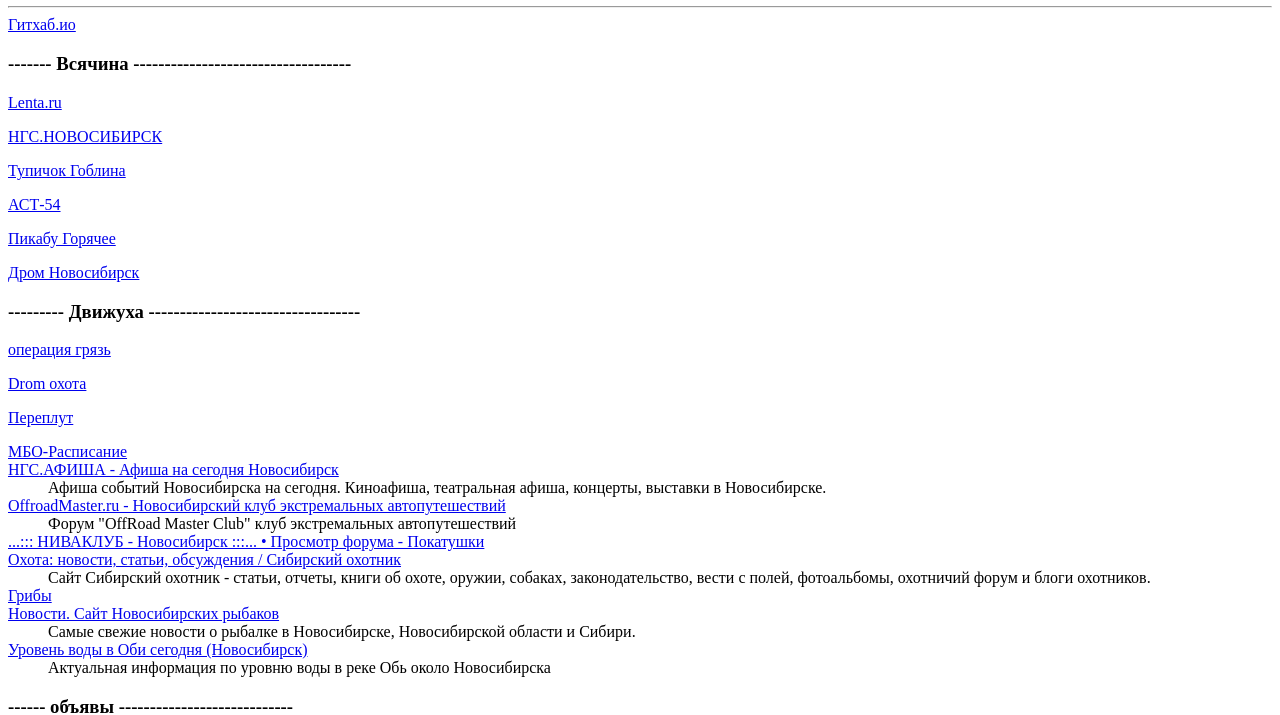
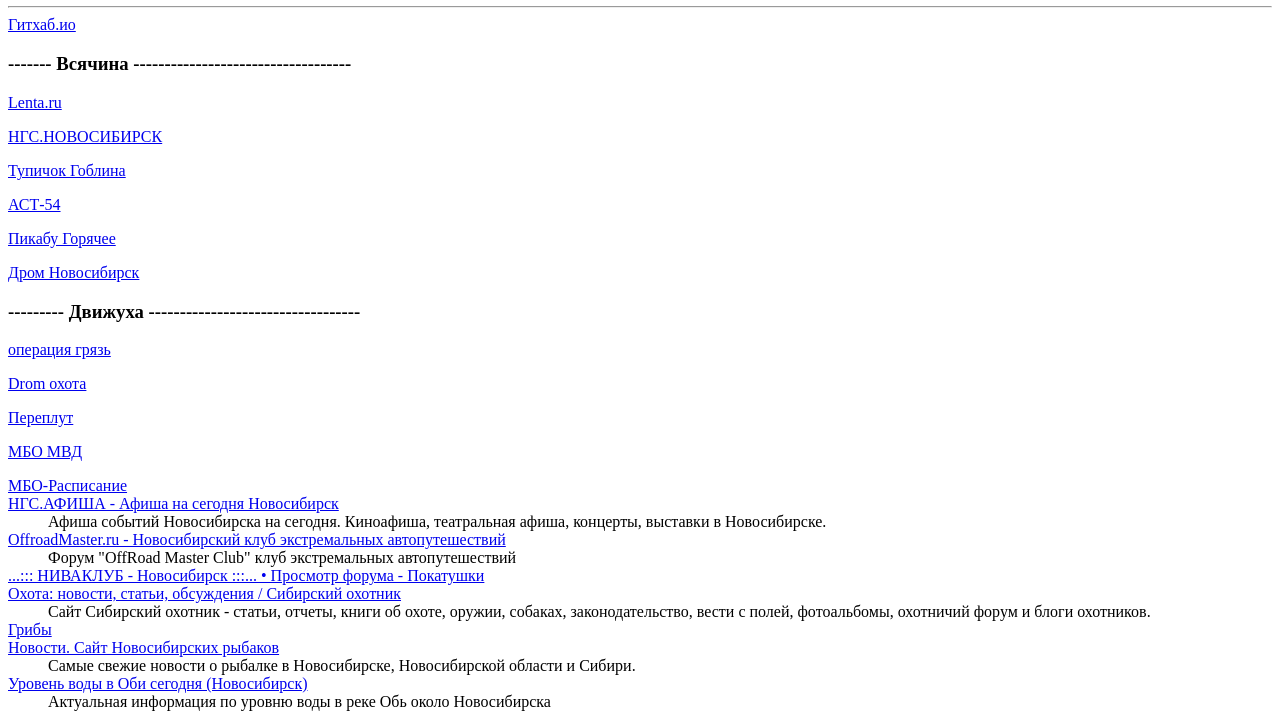
Before and after one commit to mtch0604/mtch0604.github.io, a plain HTML site: page index.html in a window 1280 px wide. Shown: the part 104-819 px from the top of the page. Drawn offline with Linux system fonts and the light colour scheme.

Commit message:
10-мар-19_43

```diff
--- a/index.html
+++ b/index.html
@@ -105,6 +105,14 @@ Drom охота
 https://vk.com/pereplutband
 ">
 Переплут
+</a></dt><p>
+
+
+
+<dt><a href="
+http://mbo4x4.ru/index.phtml?way=forum&ID=141
+">
+МБО МВД
 </a></dt><p>
 
 
```
